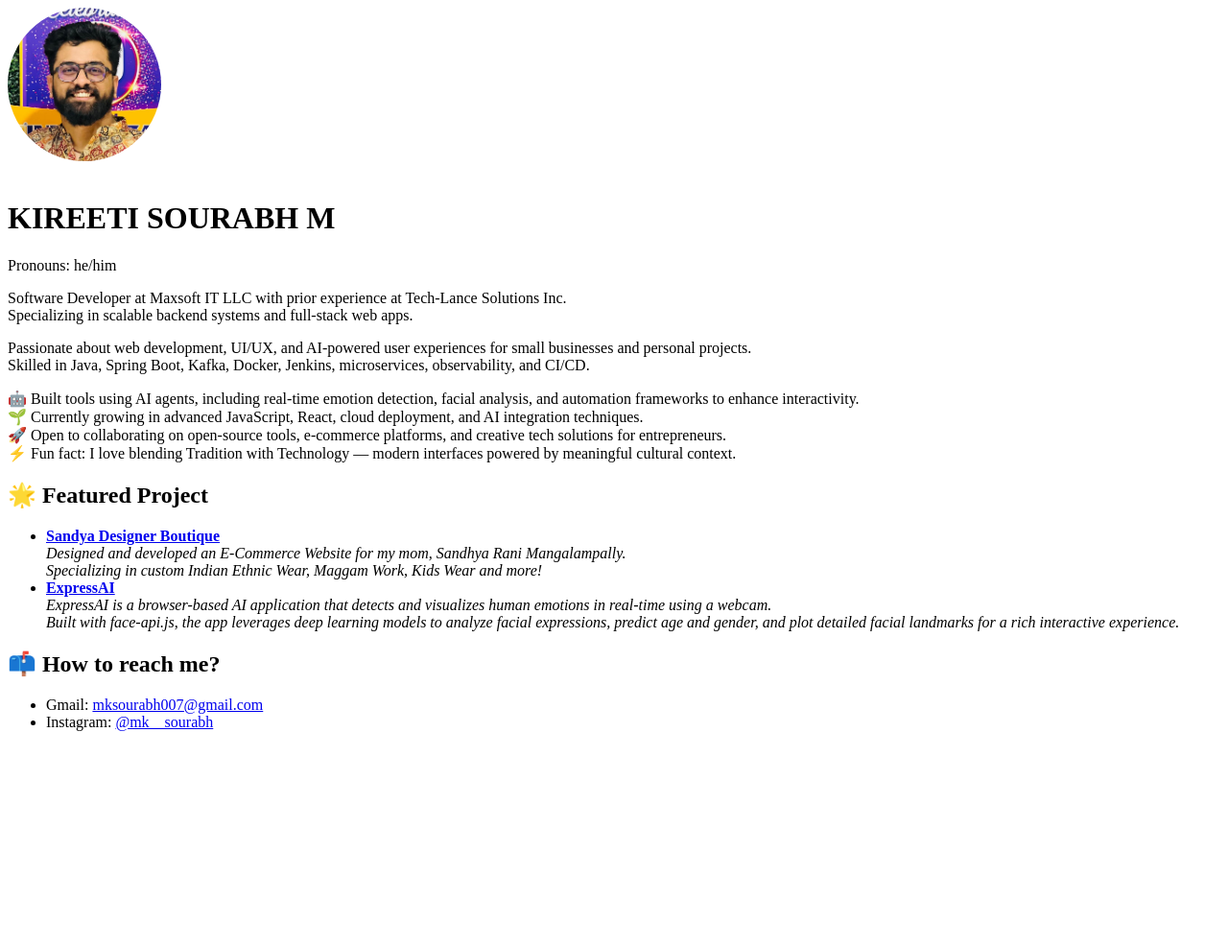
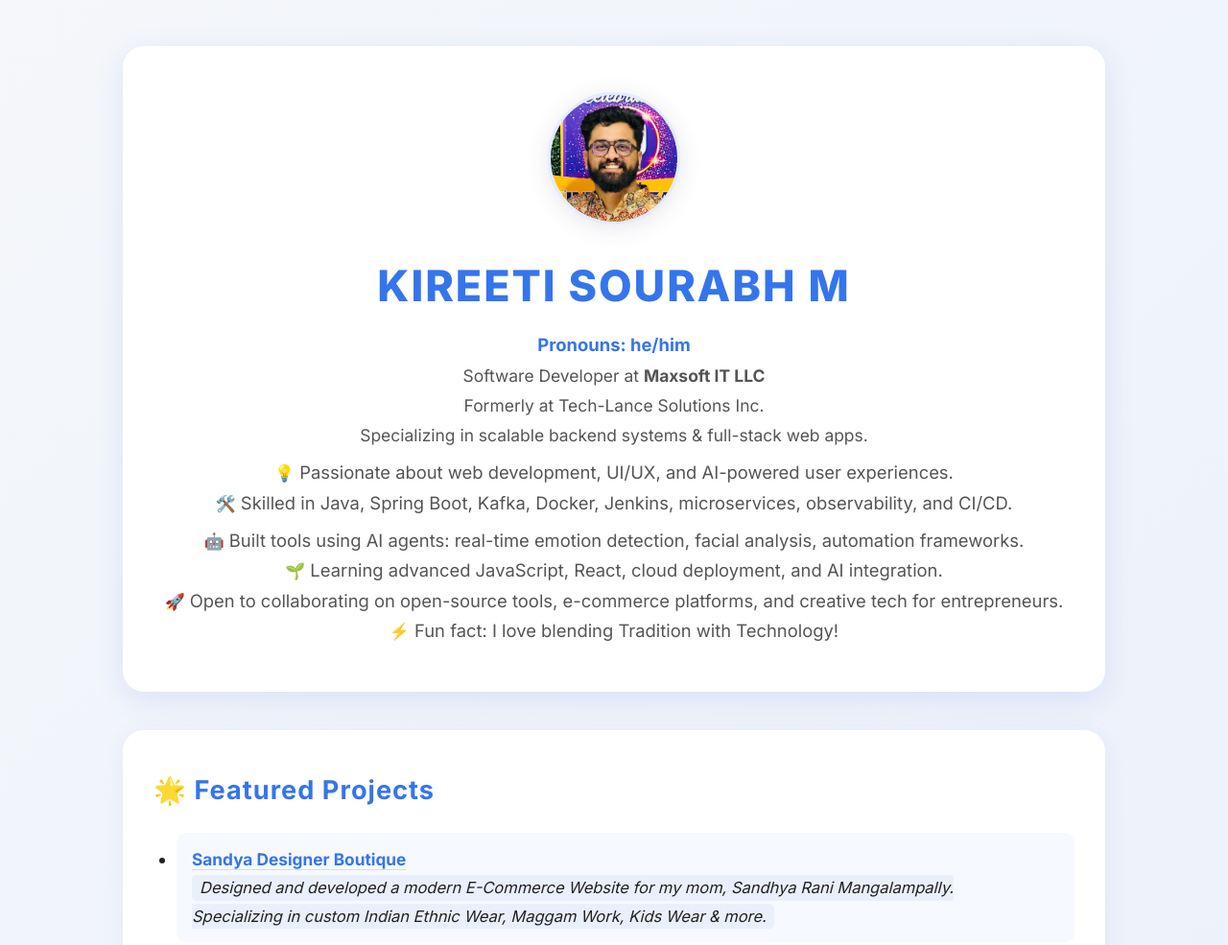
Before and after one commit to MKSourabh/mksourabh.github.io, a plain HTML site: page index.html in a window 1280 px wide. Shown: the top 985 px of the page at 96% size. Before the commit the page ends 800 px from the top, so only its background shows below. Drawn offline with Linux system fonts and the light colour scheme.

Commit message:
Update index.html

```diff
--- a/index.html
+++ b/index.html
@@ -4,39 +4,61 @@
   <meta charset="UTF-8" />
   <meta name="viewport" content="width=device-width, initial-scale=1.0"/>
   <title>Kireeti Sourabh | Portfolio</title>
-  <link rel="stylesheet" href="style.css"/>
+  <!-- Add a modern font (Inter) via Google Fonts -->
+  <link href="https://fonts.googleapis.com/css2?family=Inter:wght@400;700;800&display=swap" rel="stylesheet">
+  <link rel="stylesheet" href="styles.css"/>
+  <style>
+    /* Optional: For a modern avatar shadow effect */
+    .profile-img {
+      width: 138px;
+      border-radius: 50%;
+      margin-bottom: 18px;
+      box-shadow: 0 4px 24px rgba(60, 60, 100, 0.12);
+      object-fit: cover;
+      border: 3px solid #3575ec22;
+    }
+  </style>
 </head>
 <body>
   <header>
-    <img src="profile.jpg" alt="Kireeti Sourabh" style="width:160px; border-radius:80px; margin-bottom:16px;">
+    <img src="profile.jpg" alt="Kireeti Sourabh" class="profile-img">
     <h1>KIREETI SOURABH M</h1>
-    <p>Pronouns: he/him</p>
+    <p style="color:#3575ec; font-weight:600; margin-bottom:0;">Pronouns: he/him</p>
     <p>
-      Software Developer at Maxsoft IT LLC with prior experience at Tech-Lance Solutions Inc.<br>
-      Specializing in scalable backend systems and full-stack web apps.
+      <span style="font-size:1.09rem; color:#555;">
+        Software Developer at <strong>Maxsoft IT LLC</strong> <br>
+        Formerly at Tech-Lance Solutions Inc.<br>
+        Specializing in scalable backend systems & full-stack web apps.
+      </span>
     </p>
     <p>
-      Passionate about web development, UI/UX, and AI-powered user experiences for small businesses and personal projects.<br>
+      <span style="color:#3575ec; font-size:1.05rem;">💡</span>
+      Passionate about web development, UI/UX, and AI-powered user experiences.<br>
+      <span style="color:#3575ec; font-size:1.05rem;">🛠️</span>
       Skilled in Java, Spring Boot, Kafka, Docker, Jenkins, microservices, observability, and CI/CD.
     </p>
     <p>
-      🤖 Built tools using AI agents, including real-time emotion detection, facial analysis, and automation frameworks to enhance interactivity.<br>
-      🌱 Currently growing in advanced JavaScript, React, cloud deployment, and AI integration techniques.<br>
-      🚀 Open to collaborating on open-source tools, e-commerce platforms, and creative tech solutions for entrepreneurs.<br>
-      ⚡ Fun fact: I love blending Tradition with Technology — modern interfaces powered by meaningful cultural context.
+      <span style="color:#3575ec; font-size:1.05rem;">🤖</span>
+      Built tools using AI agents: real-time emotion detection, facial analysis, automation frameworks.<br>
+      <span style="color:#3575ec; font-size:1.05rem;">🌱</span>
+      Learning advanced JavaScript, React, cloud deployment, and AI integration.<br>
+      <span style="color:#3575ec; font-size:1.05rem;">🚀</span>
+      Open to collaborating on open-source tools, e-commerce platforms, and creative tech for entrepreneurs.<br>
+      <span style="color:#3575ec; font-size:1.05rem;">⚡</span>
+      Fun fact: I love blending Tradition with Technology!
     </p>
   </header>
 
   <section id="featured-project">
-    <h2>🌟 Featured Project</h2>
+    <h2>🌟 Featured Projects</h2>
     <ul>
       <li>
         <strong>
           <a href="https://sandyadesignerboutique.com" target="_blank">Sandya Designer Boutique</a>
         </strong><br>
         <em>
-          Designed and developed an E-Commerce Website for my mom, Sandhya Rani Mangalampally.<br>
-          Specializing in custom Indian Ethnic Wear, Maggam Work, Kids Wear and more!
+          Designed and developed a modern E-Commerce Website for my mom, Sandhya Rani Mangalampally.<br>
+          Specializing in custom Indian Ethnic Wear, Maggam Work, Kids Wear & more.
         </em>
       </li>
       <li>
@@ -44,9 +66,8 @@
           <a href="https://mksourabh.github.io/ExpressAI/" target="_blank">ExpressAI</a>
         </strong><br>
         <em>
-          ExpressAI is a browser-based AI application that detects and visualizes human emotions in real-time using a webcam.<br>
-          Built with face-api.js, the app leverages deep learning models to analyze facial expressions, predict age and gender,
-          and plot detailed facial landmarks for a rich interactive experience.
+          Browser-based AI app for real-time emotion detection and visualization using webcam.<br>
+          Built with face-api.js, analyzing facial expressions, age, gender, and facial landmarks interactively.
         </em>
       </li>
     </ul>
@@ -55,8 +76,14 @@
   <section id="contact">
     <h2>📫 How to reach me?</h2>
     <ul>
-      <li>Gmail: <a href="mailto:mksourabh007@gmail.com">mksourabh007@gmail.com</a></li>
-      <li>Instagram: <a href="https://instagram.com/mk__sourabh" target="_blank">@mk__sourabh</a></li>
+      <li>
+        <strong>Gmail:</strong>
+        <a href="mailto:mksourabh007@gmail.com">mksourabh007@gmail.com</a>
+      </li>
+      <li>
+        <strong>Instagram:</strong>
+        <a href="https://instagram.com/mk__sourabh" target="_blank">@mk__sourabh</a>
+      </li>
     </ul>
   </section>
 </body>
```
